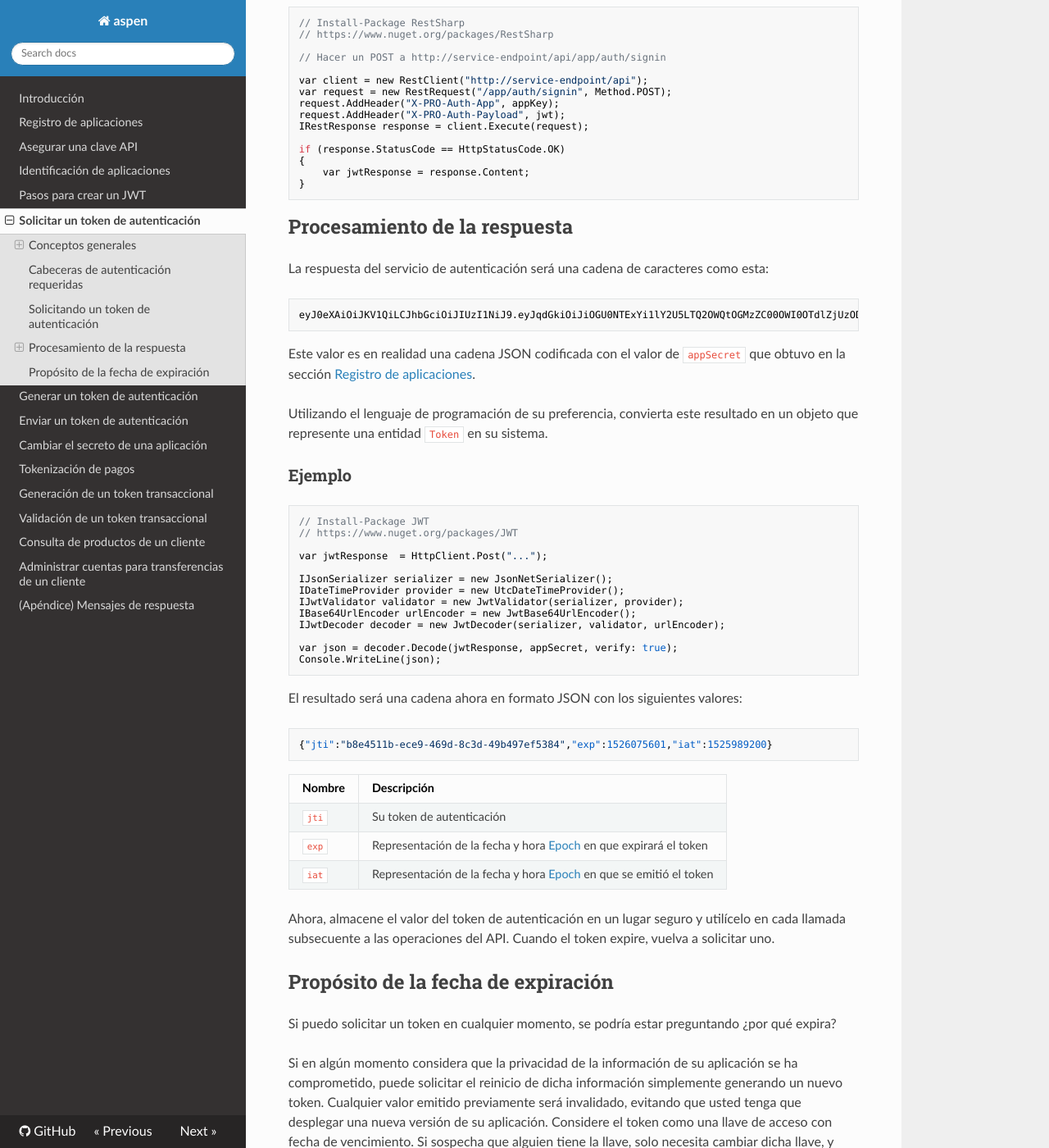
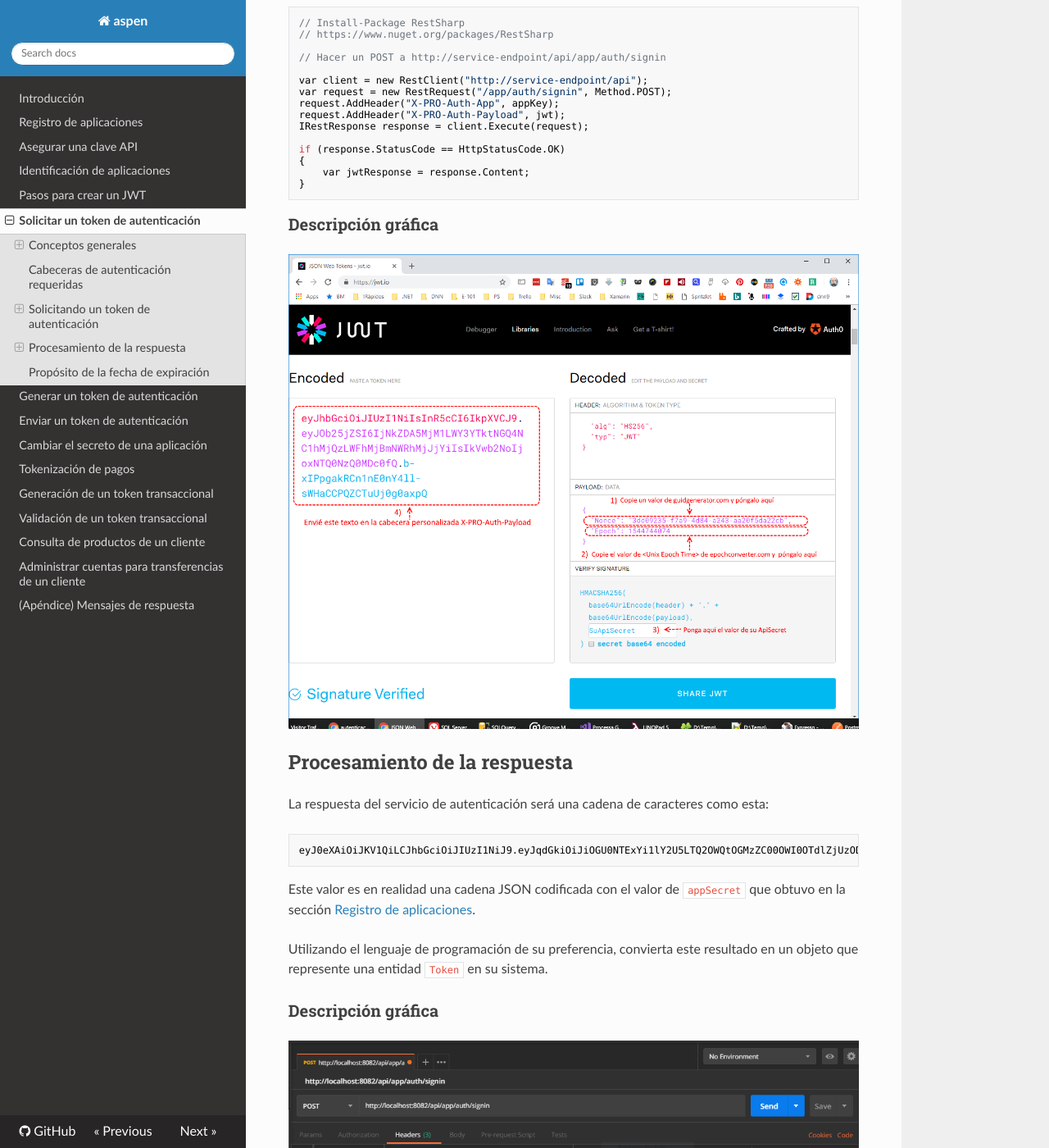
Before and after one commit to menchi2000/Aspen, an MkDocs documentation site: the page built from docs/JWT-Request.md, in a window 1280 px wide and 1400 px high, scrolled down 2300 px. Shown: the whole window at 82% size. Built offline with MkDocs 1.6.1, drawn with Linux system fonts in a browser that asks for light colours; nearby versions of some CDN libraries; old or Windows-style settings are respelled for this version of MkDocs.

Commit message:
Update JWT-Request.md

````diff
--- a/docs/JWT-Request.md
+++ b/docs/JWT-Request.md
@@ -118,6 +118,9 @@ if (response.StatusCode == HttpStatusCode.OK)
 }
 ```
 
+### Descripción gráfica
+![Solicitar el token de autenticación](JWT-Request.PNG)
+
 ## Procesamiento de la respuesta
 
 La respuesta del servicio de autenticación será una cadena de caracteres como esta:
@@ -129,6 +132,9 @@ eyJ0eXAiOiJKV1QiLCJhbGciOiJIUzI1NiJ9.eyJqdGkiOiJiOGU0NTExYi1lY2U5LTQ2OWQtOGMzZC0
 Este valor es en realidad una cadena JSON codificada con el valor de `appSecret` que obtuvo en la sección [Registro de aplicaciones](App_Register.md).
 
 Utilizando el lenguaje de programación de su preferencia, convierta este resultado en un objeto que represente una entidad `Token` en su sistema.
+
+### Descripción gráfica
+![Procesar la respuesta](JWT-Response.PNG)
 
 ### Ejemplo
 
````
